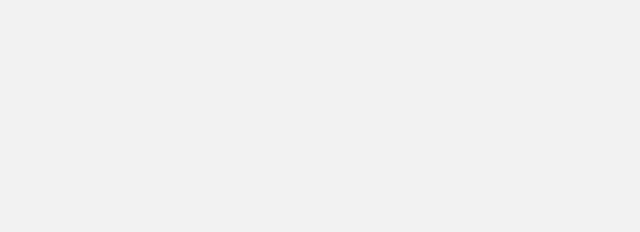
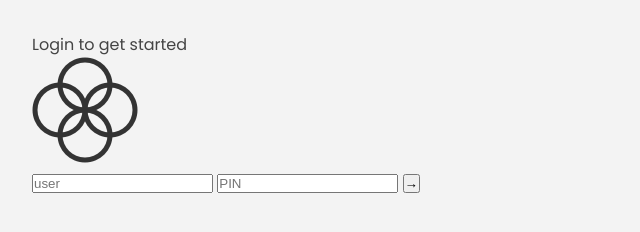
Before and after one commit to susovan777/Mini-Bank-App, a plain HTML site: page index.html in a window 1280 px wide. Shown: the whole page, without its empty margins (0-640 px from the left). Drawn offline with Linux system fonts and the light colour scheme.

Commit message:
Added Navbar with login form

```diff
--- a/index.html
+++ b/index.html
@@ -13,7 +13,15 @@
 </head>
 
 <body>
-
+    <nav>
+        <p class="welcome">Login to get started</p>
+        <img src="./img/logo.png" alt="Logo" class="logo">
+        <form class="login">
+            <input type="text" class="login-input login-input--user" placeholder="user">
+            <input type="text" class="login-input login-input--pin" placeholder="PIN">
+            <button class="login-btn">&rarr;</button>
+        </form>
+    </nav>
 </body>
 
 </html>
```
